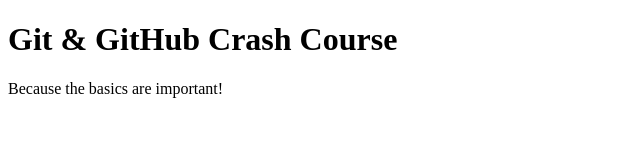
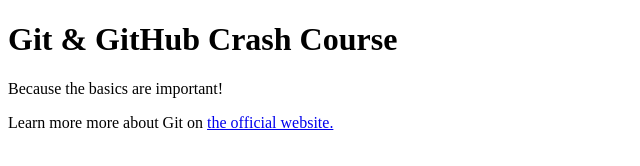
Before and after one commit to sergiodfc/github-crash-course, a plain HTML site: page index.html in a window 1280 px wide. Shown: the whole page, without its empty margins (0-640 px from the left). Drawn offline with Linux system fonts and the light colour scheme.

Commit message:
added links to Git doc

```diff
--- a/index.html
+++ b/index.html
@@ -9,5 +9,6 @@
   <body>
     <h1>Git & GitHub Crash Course</h1>
     <p>Because the basics are important!</p>
+    <p>Learn more more about Git on <a href="https://git-scm.com/book/en/v2">the official website.</a></p>
   </body>
 </html>
```
